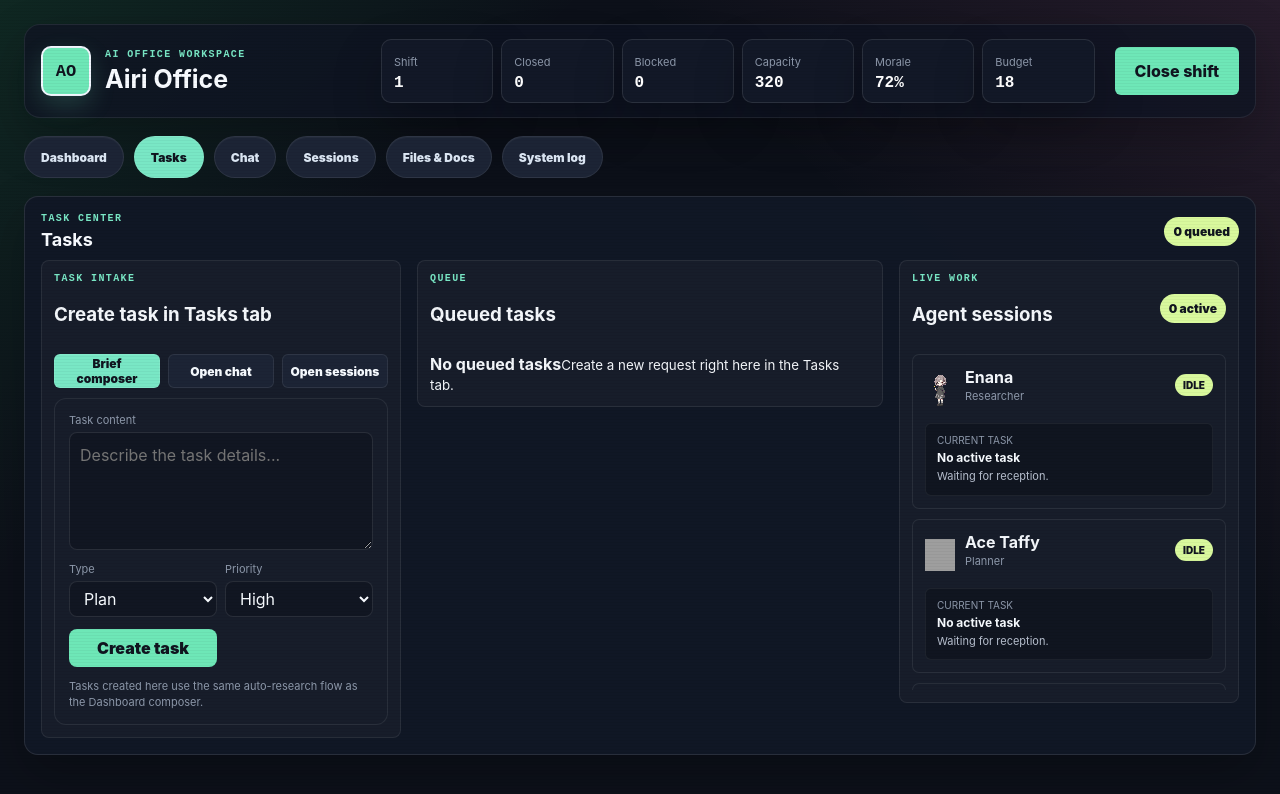
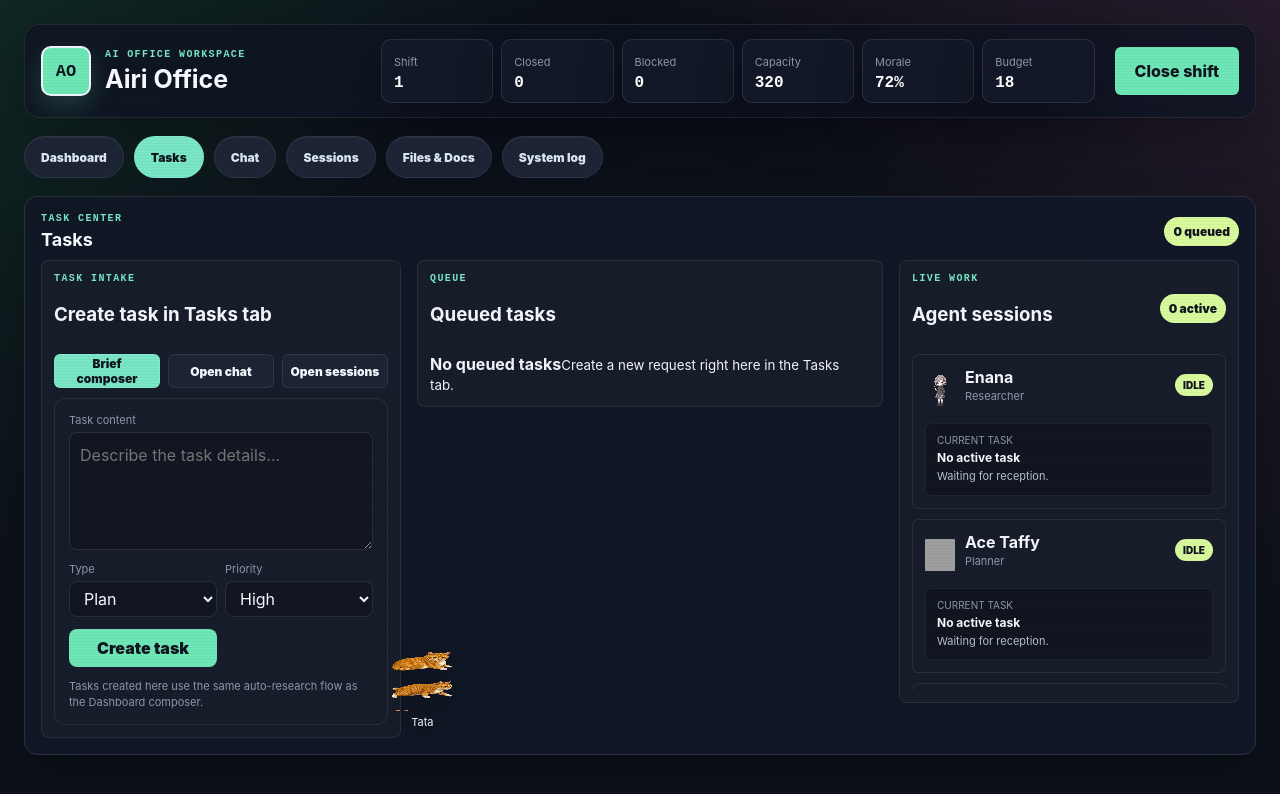
Before and after one commit to ngoc-thu/airi-studio, a React (Vite) app: page / in a window 1280 px wide. Both pictures are taken after a click on the tab "Tasks". Shown: the top 794 px of the page. Built offline with nearby package versions, Linux system fonts and the light colour scheme; grey boxes are pictures that could not be loaded.

Commit message:
Add Tata mascot to dashboard

```diff
--- a/public/pets/selected-anime-pets.json
+++ b/public/pets/selected-anime-pets.json
@@ -18,5 +18,10 @@
     "id": "ace-taffy",
     "spritesheet": "/pets/ace-taffy.webp",
     "source": "https://pub-4976a79db284484f8d370de741d18cf9.r2.dev/codex-pets/imported/codex-pet-share/ace-taffy/spritesheet.webp"
+  },
+  {
+    "id": "tata",
+    "spritesheet": "/pets/tata.webp",
+    "source": "https://codex-pets.net/assets/pets/tata/spritesheet.webp"
   }
 ]
--- a/src/App.css
+++ b/src/App.css
@@ -887,6 +887,34 @@ h2 {
     0 8px 0 rgba(0, 0, 0, 0.2),
     0 0 18px color-mix(in srgb, var(--zoo-color) 72%, transparent);
   animation: zoo-online 0.9s steps(3) infinite;
+}
+
+.dashboard-mascot {
+  position: absolute;
+  width: 86px;
+  transform: translate3d(-50%, -50%, 0);
+  display: grid;
+  justify-items: center;
+  gap: 4px;
+  z-index: 4;
+  pointer-events: none;
+}
+
+.dashboard-mascot-sprite {
+  width: 64px;
+  height: 64px;
+  background-image: var(--pet-url);
+  background-repeat: no-repeat;
+  background-position: 0 0;
+  background-size: 512px 256px;
+  image-rendering: pixelated;
+  filter: drop-shadow(0 8px 10px rgba(0, 0, 0, 0.2));
+}
+
+.dashboard-mascot small {
+  color: #f8fbff;
+  font-size: 11px;
+  text-shadow: 0 2px 8px rgba(8, 10, 18, 0.7);
 }
 
 .agent {
@@ -1897,6 +1925,7 @@ h2 {
   min-height: 0;
   max-height: none;
   display: grid;
+  justify-items: stretch;
   gap: 14px;
   align-content: start;
   align-self: stretch;
@@ -1905,7 +1934,8 @@ h2 {
 }
 
 .chatgpt-message {
-  width: min(100%, 1040px);
+  justify-self: stretch;
+  width: 100%;
   max-width: 100%;
   gap: 8px;
   padding: 16px 18px;
@@ -1916,12 +1946,13 @@ h2 {
 }
 
 .chatgpt-message.user {
-  margin-left: auto;
+  justify-self: end;
+  width: min(100%, 1040px);
   background: rgba(16, 34, 33, 0.88);
 }
 
 .chatgpt-message.assistant {
-  margin-right: auto;
+  justify-self: start;
   width: min(100%, 1120px);
   background: rgba(18, 25, 38, 0.96);
 }
@@ -1933,8 +1964,8 @@ h2 {
 }
 
 .chatgpt-message.system {
+  justify-self: center;
   width: min(100%, 860px);
-  margin: 0 auto;
   border: 1px dashed rgba(255, 255, 255, 0.08);
   background: rgba(255, 255, 255, 0.04);
 }
--- a/src/App.tsx
+++ b/src/App.tsx
@@ -92,6 +92,17 @@ const stationPositions: Record<StationId, { x: number; y: number; label: string
   terminal: { x: 56, y: 58, label: 'Zoo Computer' },
   review: { x: 82, y: 24, label: 'Log station' },
 }
+
+const dashboardMascots = [
+  {
+    id: 'tata',
+    name: 'Tata',
+    pet: '/pets/tata.webp',
+    petCredit: 'Tata by Codex-Pets.net',
+    x: 33,
+    y: 86,
+  },
+] as const
 
 const furniture = [
   { src: '/furniture/bookshelf-tall.png', x: 11, y: 20, w: 48, label: 'Archive shelf left' },
@@ -1732,7 +1743,23 @@ function App() {
                 <span className="load-pill">{activeTasks.length} active</span>
               </div>
               <div className="agent-list compact-agent-list">
-                {agents.map((agent) => {
+                {dashboardMascots.map((mascot) => (
+            <div
+              key={mascot.id}
+              className="dashboard-mascot"
+              style={{ left: `${mascot.x}%`, top: `${mascot.y}%` } as React.CSSProperties}
+            >
+              <div
+                aria-label={mascot.petCredit}
+                className="dashboard-mascot-sprite"
+                role="img"
+                style={{ '--pet-url': `url(${mascot.pet})` } as React.CSSProperties}
+              />
+              <small>{mascot.name}</small>
+            </div>
+          ))}
+
+          {agents.map((agent) => {
                   const assigned = activeTasks.find((task) => task.assignedTo === agent.id)
                   const progress = assigned ? Math.round(Math.min(100, (assigned.progress / assigned.difficulty) * 100)) : 0
                   const statusLabel = assigned ? (progress >= 100 ? 'Wrapping up' : 'Working') : 'Idle'
```
Also changed, not shown: public/pets/tata.webp (added).
